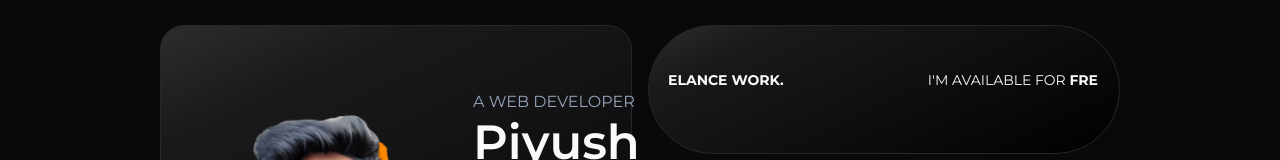
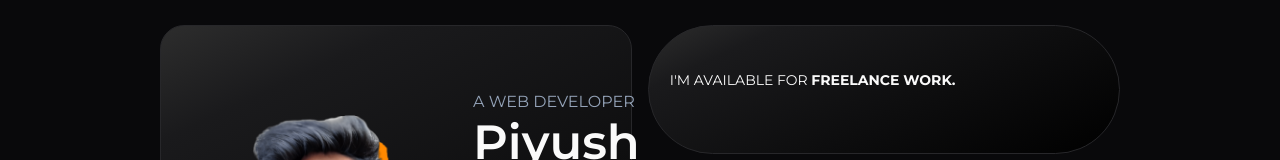
Before and after one commit to PiyushK79/Personal-Portfolio, a React (Vite) app: page / in a window 1280 px wide. Shown: the part 131-291 px from the top of the page. Built offline with nearby package versions, Linux system fonts and the light colour scheme.

Commit message:
Update Homepage.tsx

```diff
--- a/src/pages/Homepage.tsx
+++ b/src/pages/Homepage.tsx
@@ -61,7 +61,7 @@ const Homepage1 = () => {
             direction="left"
             gradient
             gradientColor=""
-            speed={120}
+            speed={100}
             gradientWidth={30}
             pauseOnHover
           >
```
